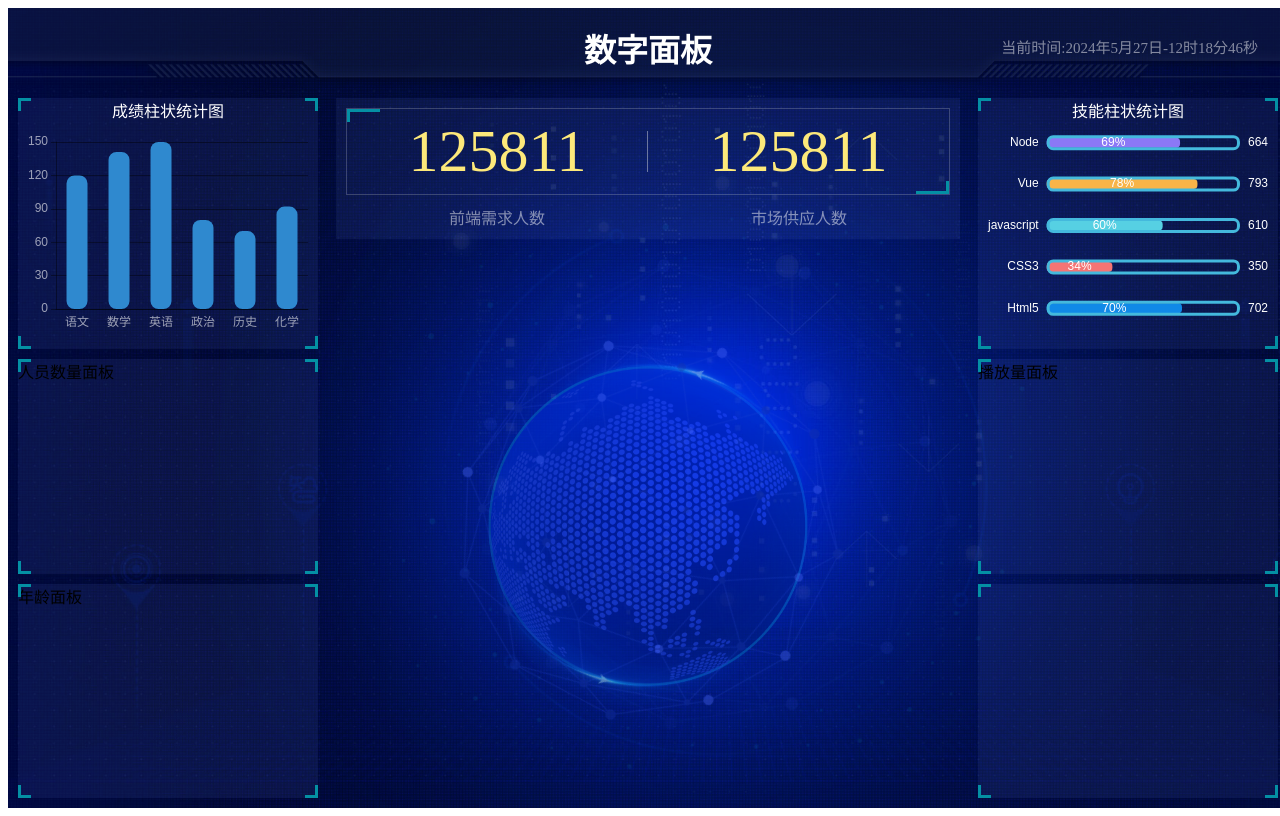
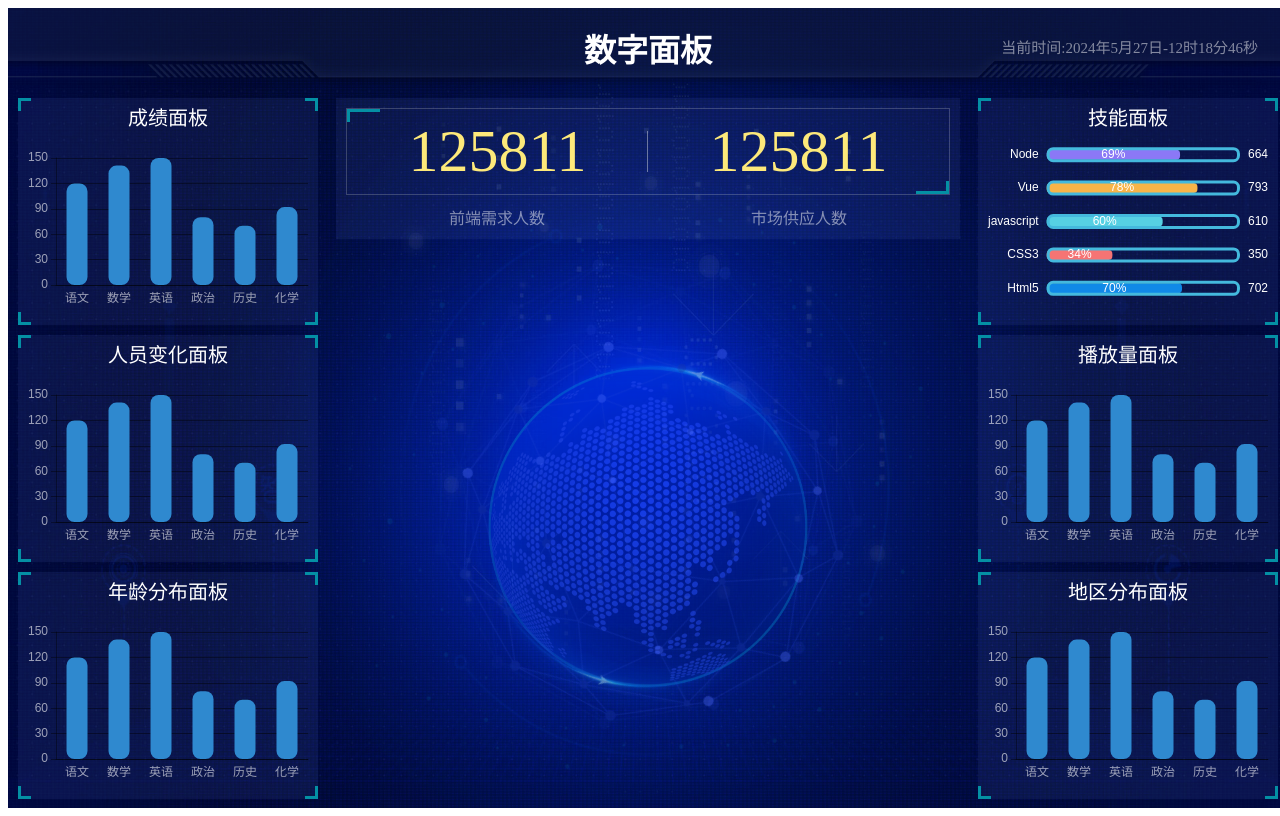
Before and after one commit to OIshiIFoods/DigitPanel, a Vue app: page / in a window 1280 px wide. Built offline with nearby package versions, Linux system fonts and the light colour scheme.

Commit message:
constructor rebuild

```diff
--- a/src/components/panel/PanelAge.vue
+++ /dev/null
@@ -1,9 +0,0 @@
-<template>
-  <PanelItem>年龄面板</PanelItem>
-</template>
-
-<script setup lang="ts">
-import PanelItem from '@/components/panel/PanelItem.vue'
-</script>
-
-<style></style>
--- a/src/components/panel/PanelCountry.vue
+++ /dev/null
@@ -1,13 +0,0 @@
-<template>
-  <PanelItem>
-
-  </PanelItem>
-</template>
-
-<script setup lang="ts">
-import PanelItem from '@/components/panel/PanelItem.vue'
-</script>
-
-<style scoped lang="stylus">
-
-</style>
--- a/src/components/panel/PanelItem.vue
+++ b/src/components/panel/PanelItem.vue
@@ -1,23 +1,48 @@
 <template>
   <div class="panel">
     <div class="header">
-      <slot name="header"></slot>
+      {{ propsData.title }}
     </div>
-    <slot></slot>
+    <div class="body">
+      <div class="panelContainer" ref="panelContainer">
+
+      </div>
+    </div>
     <div class="footer"></div>
   </div>
 </template>
 
-<script setup lang="ts"></script>
+<script setup lang="ts">
+import { ref, onMounted } from 'vue';
+import type { Ref } from 'vue';
+import ECharts from '@/plugins/echarts'
+import type { ECBasicOption } from 'echarts/types/src/util/types.js';
+
+const propsData = defineProps(['title', 'config'])
+
+let panelContainer: Ref<HTMLElement | undefined> = ref()
+let echart: ECharts.ECharts
+let option: ECBasicOption = propsData.config
+
+onMounted(() => {
+  echart = ECharts.init(panelContainer.value)
+  echart.setOption(option)
+  window.addEventListener('resize', () => echart.resize())
+})
+</script>
 
 <style scoped lang="stylus">
 .panel
   position relative
+  display flex
+  flex-direction column
   margin 0px 10px 10px
   background rgba(101, 132, 226, 0.1)
   .header
+    text-align center
+    line-height 40px
     color white
-    text-align center
+    font-size 20px
   .header::before,
   .header::after,
   .footer::before,
@@ -43,4 +68,9 @@
     for direction in 'bottom' 'right'
       border-{direction} 3px solid rgb(4, 144, 164)
       {direction} 0
+  .body
+    flex 1
+    .panelContainer
+      width 100%
+      height 100%
 </style>
--- a/src/components/panel/PanelPeopleCount.vue
+++ /dev/null
@@ -1,9 +0,0 @@
-<template>
-  <PanelItem>人员数量面板</PanelItem>
-</template>
-
-<script setup lang="ts">
-import PanelItem from '@/components/panel/PanelItem.vue'
-</script>
-
-<style></style>
--- a/src/components/panel/PanelPlayCount.vue
+++ /dev/null
@@ -1,9 +0,0 @@
-<template>
-  <PanelItem>播放量面板</PanelItem>
-</template>
-
-<script setup lang="ts">
-import PanelItem from '@/components/panel/PanelItem.vue'
-</script>
-
-<style></style>
--- a/src/components/panel/PanelScore.vue
+++ /dev/null
@@ -1,35 +0,0 @@
-<template>
-  <PanelItem>
-    <template #header>
-      成绩柱状统计图
-    </template>
-    <div class="panelContainer" ref="panelContainer"></div>
-  </PanelItem>
-</template>
-
-<script setup lang="ts">
-import { ref ,onMounted } from 'vue';
-import type { Ref} from 'vue';
-import ECharts from '@/plugins/echarts'
-import type { ECBasicOption } from 'echarts/types/src/util/types.js';
-
-import PanelItem from '@/components/panel/PanelItem.vue'
-import panelScoreConfig from '@/config/panelsConfig/panelScore.config';
-
-let panelContainer:Ref<HTMLElement | undefined> = ref()
-let echart:ECharts.ECharts
-let option:ECBasicOption = panelScoreConfig
-
-onMounted(()=>{
-  echart = ECharts.init(panelContainer.value)
-  echart.setOption(option)
-  window.addEventListener('resize',() => echart.resize())
-})
-
-</script>
-
-<style scoped lang="stylus">
-.panelContainer
-  width 100%
-  height 100%
-</style>
--- a/src/components/panel/PanelSkill.vue
+++ /dev/null
@@ -1,35 +0,0 @@
-<template>
-  <PanelItem>
-    <template #header>
-      技能柱状统计图
-    </template>
-    <div class="panelContainer" ref="panelContainer"></div>
-  </PanelItem>
-</template>
-
-<script setup lang="ts">
-import { ref, onMounted } from 'vue';
-import type { Ref } from 'vue';
-import ECharts from '@/plugins/echarts'
-import type { ECBasicOption } from 'echarts/types/src/util/types.js';
-
-import PanelItem from '@/components/panel/PanelItem.vue'
-import panelSkillConfig from '@/config/panelsConfig/panelSkill.config';
-
-let panelContainer: Ref<HTMLElement | undefined> = ref()
-let echart: ECharts.ECharts
-let option: ECBasicOption = panelSkillConfig
-
-onMounted(() => {
-  echart = ECharts.init(panelContainer.value)
-  echart.setOption(option)
-  window.addEventListener('resize', () => echart.resize())
-})
-
-</script>
-
-<style scoped lang="stylus">
-.panelContainer
-  width 100%
-  height 100%
-</style>
--- /dev/null
+++ b/src/config/panels.config.ts
@@ -0,0 +1,6 @@
+import panelScoreConfig from "@/config/panelsConfig/panelScore.config";
+import panelSkillConfig from "@/config/panelsConfig/panelSkill.config";
+
+export {
+    panelScoreConfig, panelSkillConfig
+}
--- a/src/views/DigitPanel.vue
+++ b/src/views/DigitPanel.vue
@@ -1,45 +1,56 @@
 <template>
   <div class="digit-panel">
+    <div class="digit-panel-wrap">
       <PanelHeader class="header" />
       <main class="main">
         <section class="column">
-        <PanelScore class="panel-item" />
-        <PanelPeopleCount class="panel-item"/>
-        <PanelAge class="panel-item"/>
+          <PanelItem v-for="[title, config] in leftData" :title="title" :config="config" class="panel-item" />
         </section>
         <section class="column">
           <PanelNum />
-        <PanelMap class="panel-map"/>
+          <PanelMap class="panel-map" />
         </section>
         <section class="column">
-        <PanelSkill class="panel-item"/>
-        <PanelPlayCount class="panel-item" />
-        <PanelCountry class="panel-item"/>
+          <PanelItem v-for="[title, config] in rightData" :title="title" :config="config" class="panel-item" />
         </section>
       </main>
+    </div>
   </div>
 </template>
 
 <script setup lang="ts">
-import PanelHeader from '@/components/panel/PanelHeader.vue'
-import PanelNum from '@/components/panel/PanelNum.vue'
-import PanelMap from '@/components/panel/PanelMap.vue'
-import PanelScore from '@/components/panel/PanelScore.vue'
-import PanelPeopleCount from '@/components/panel/PanelPeopleCount.vue'
-import PanelAge from '@/components/panel/PanelAge.vue'
-import PanelSkill from '@/components/panel/PanelSkill.vue'
-import PanelPlayCount from '@/components/panel/PanelPlayCount.vue'
-import PanelCountry from '@/components/panel/PanelCountry.vue'
+import PanelHeader from '@/components/panel/PanelHeader.vue';
+import PanelItem from '@/components/panel/PanelItem.vue';
+import PanelNum from '@/components/panel/PanelNum.vue';
+import PanelMap from '@/components/panel/PanelMap.vue';
+import { panelScoreConfig, panelSkillConfig } from '@/config/panels.config'
+
+const panelsData = {
+  '成绩面板': panelScoreConfig,
+  '人员变化面板': panelScoreConfig,
+  '年龄分布面板': panelScoreConfig,
+  '技能面板': panelSkillConfig,
+  '播放量面板': panelScoreConfig,
+  '地区分布面板': panelScoreConfig
+}
+
+const leftData = Object.entries(panelsData).slice(0, 3)
+const rightData = Object.entries(panelsData).slice(3)
 </script>
 
 <style lang="stylus" scoped>
+.digit-panel,.digit-panel-wrap
+  width 100vw
+  height 100vh
+  min-width 1000px
+  min-height 560px
 .digit-panel
+  background:#000 url('@/assets/images/bg.jpg') 0 0 /100% 100% no-repeat
+.digit-panel-wrap
   display flex
   flex-direction column
-  overflow hidden
-  width 100vw
-  height 100vh
-  background:#000 url('@/assets/images/bg.jpg') 0 0 /cover no-repeat
+  max-width 2000px
+  max-height 1000px
   .header
     height 80px
   .main
@@ -53,8 +64,10 @@ import PanelCountry from '@/components/panel/PanelCountry.vue'
       height 100%
       .panel-item
         flex 1
+        overflow hidden
     .column:nth-child(2)
       flex 6
       & .panel-map
         flex 1
+        overflow hidden
 </style>
```
Lines whose indentation alone changed are shown as unchanged.
